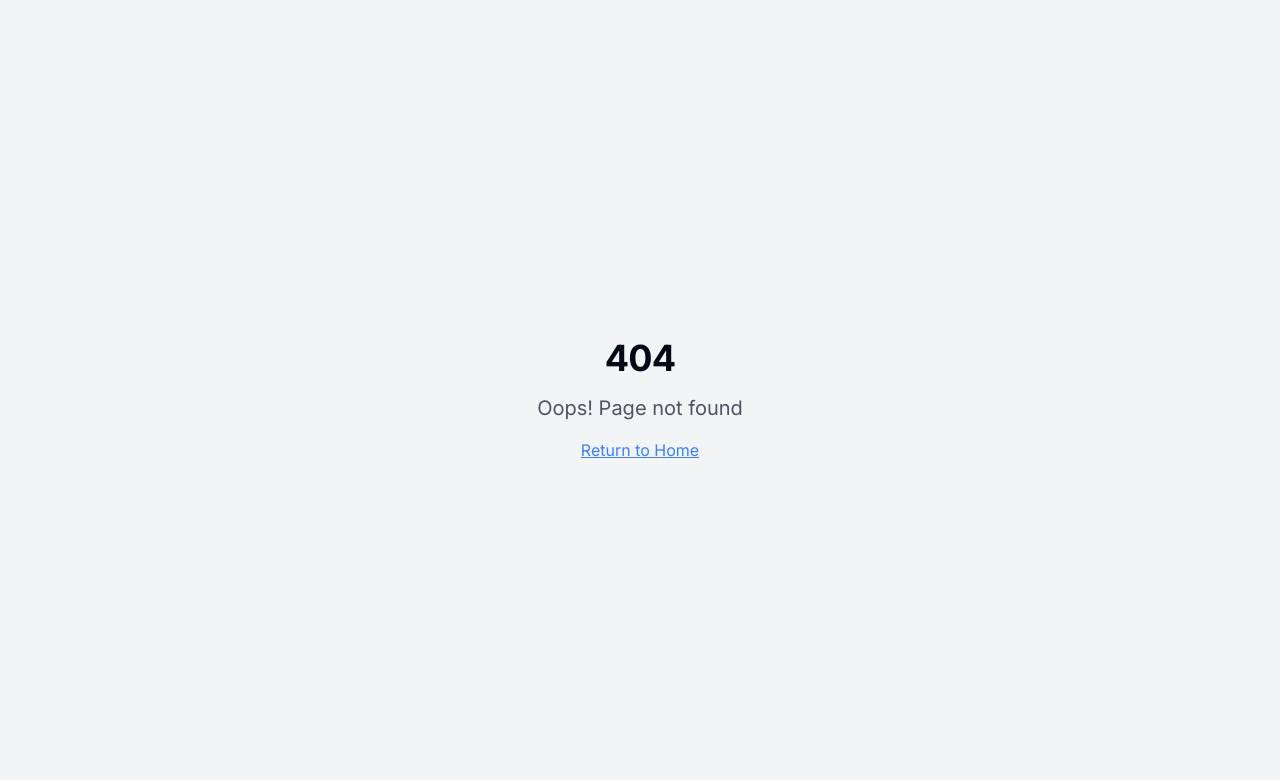
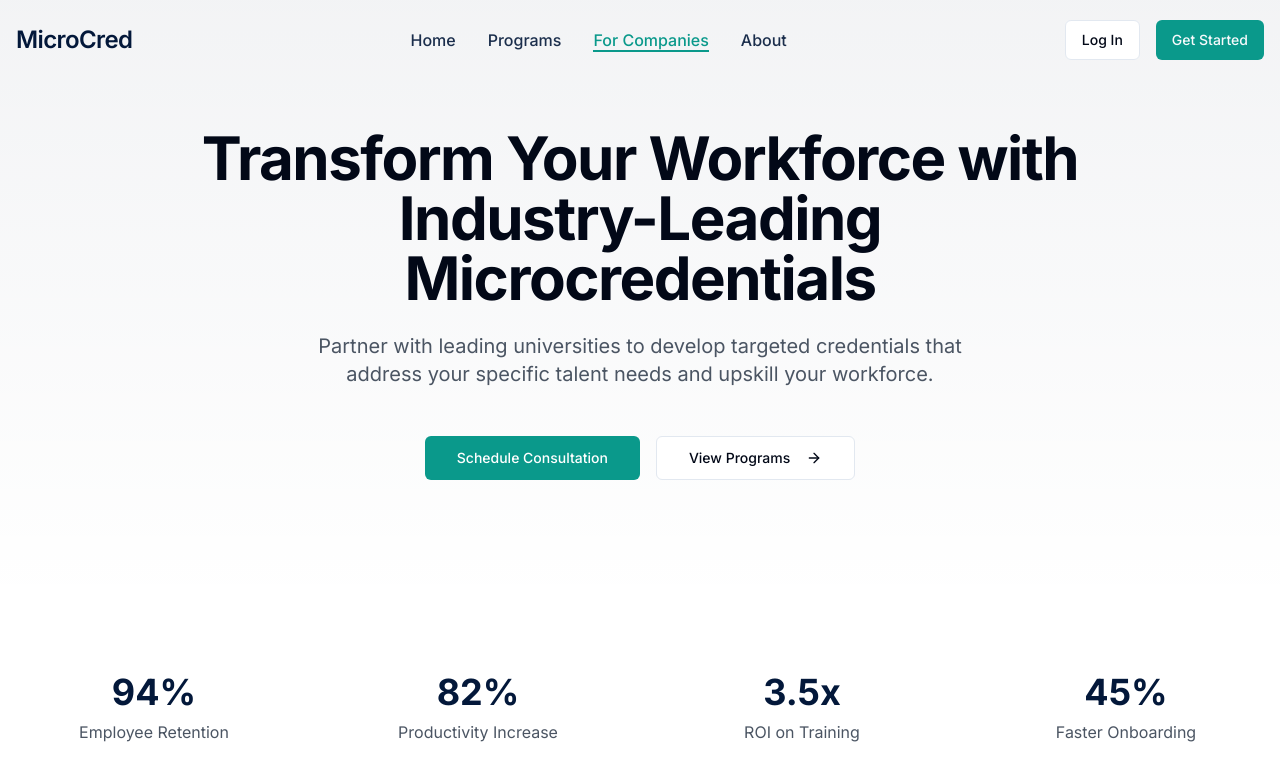
Before and after one commit to xabimurua/microcred-university-link, a React (Vite) app: page /for-companies in a window 1280 px wide. Before the commit this address had no page. Shown: the top 780 px of the page. Built offline with nearby package versions, Linux system fonts and the light colour scheme.

Commit message:
feat: Build "for companies" page

```diff
--- a/src/App.tsx
+++ b/src/App.tsx
@@ -7,6 +7,7 @@ import { BrowserRouter, Routes, Route } from "react-router-dom";
 import Index from "./pages/Index";
 import Programs from "./pages/Programs";
 import ProgramDetails from "./pages/ProgramDetails";
+import ForCompanies from "./pages/ForCompanies";
 import NotFound from "./pages/NotFound";
 
 const queryClient = new QueryClient();
@@ -21,6 +22,7 @@ const App = () => (
           <Route path="/" element={<Index />} />
           <Route path="/programs" element={<Programs />} />
           <Route path="/programs/:programId" element={<ProgramDetails />} />
+          <Route path="/for-companies" element={<ForCompanies />} />
           {/* ADD ALL CUSTOM ROUTES ABOVE THE CATCH-ALL "*" ROUTE */}
           <Route path="*" element={<NotFound />} />
         </Routes>
--- a/src/components/Navbar.tsx
+++ b/src/components/Navbar.tsx
@@ -1,4 +1,3 @@
-
 import React, { useState, useEffect } from "react";
 import { Menu, X } from "lucide-react";
 import { Button } from "@/components/ui/button";
@@ -23,7 +22,6 @@ const Navbar = () => {
     setMobileMenuOpen(!mobileMenuOpen);
   };
 
-  // Close mobile menu when route changes
   useEffect(() => {
     setMobileMenuOpen(false);
   }, [location]);
@@ -44,11 +42,10 @@ const Navbar = () => {
           </Link>
         </div>
 
-        {/* Desktop Navigation */}
         <nav className="hidden md:flex items-center space-x-8">
           <NavLink to="/" currentPath={location.pathname}>Home</NavLink>
           <NavLink to="/programs" currentPath={location.pathname}>Programs</NavLink>
-          <NavLink to="#for-companies" currentPath={location.pathname}>For Companies</NavLink>
+          <NavLink to="/for-companies" currentPath={location.pathname}>For Companies</NavLink>
           <NavLink to="#about" currentPath={location.pathname}>About</NavLink>
         </nav>
 
@@ -61,7 +58,6 @@ const Navbar = () => {
           </Button>
         </div>
 
-        {/* Mobile Menu Button */}
         <button
           className="md:hidden text-primary"
           onClick={toggleMobileMenu}
@@ -71,7 +67,6 @@ const Navbar = () => {
         </button>
       </div>
 
-      {/* Mobile Navigation */}
       <div
         className={cn(
           "md:hidden fixed inset-0 top-[60px] bg-white z-40 transition-all duration-300 ease-in-out",
@@ -83,7 +78,7 @@ const Navbar = () => {
         <div className="container flex flex-col p-6 space-y-6 animate-fade-in">
           <MobileNavLink to="/" currentPath={location.pathname}>Home</MobileNavLink>
           <MobileNavLink to="/programs" currentPath={location.pathname}>Programs</MobileNavLink>
-          <MobileNavLink to="#for-companies" currentPath={location.pathname}>For Companies</MobileNavLink>
+          <MobileNavLink to="/for-companies" currentPath={location.pathname}>For Companies</MobileNavLink>
           <MobileNavLink to="#about" currentPath={location.pathname}>About</MobileNavLink>
 
           <div className="pt-6 border-t border-gray-100 flex flex-col space-y-4">
--- /dev/null
+++ b/src/pages/ForCompanies.tsx
@@ -0,0 +1,78 @@
+
+import React from "react";
+import Navbar from "@/components/Navbar";
+import Footer from "@/components/Footer";
+import CompanyBenefits from "@/components/CompanyBenefits";
+import { Button } from "@/components/ui/button";
+import { ArrowRight } from "lucide-react";
+import { Link } from "react-router-dom";
+
+const ForCompanies = () => {
+  return (
+    <div className="min-h-screen flex flex-col">
+      <Navbar />
+      <main className="flex-grow">
+        {/* Hero Section */}
+        <section className="relative bg-gradient-to-b from-primary/5 to-transparent py-20 md:py-32">
+          <div className="container px-4 mx-auto">
+            <div className="max-w-4xl mx-auto text-center">
+              <h1 className="text-4xl md:text-5xl lg:text-6xl font-bold mb-6 tracking-tight">
+                Transform Your Workforce with Industry-Leading Microcredentials
+              </h1>
+              <p className="text-lg md:text-xl text-gray-600 mb-8 md:mb-12 max-w-2xl mx-auto">
+                Partner with leading universities to develop targeted credentials that address your specific talent needs and upskill your workforce.
+              </p>
+              <div className="flex flex-col sm:flex-row gap-4 justify-center">
+                <Button
+                  size="lg"
+                  className="bg-accent hover:bg-accent/90 text-white"
+                >
+                  Schedule Consultation
+                </Button>
+                <Button
+                  size="lg"
+                  variant="outline"
+                  asChild
+                >
+                  <Link to="/programs" className="group">
+                    View Programs
+                    <ArrowRight className="ml-2 h-4 w-4 group-hover:translate-x-1 transition-transform" />
+                  </Link>
+                </Button>
+              </div>
+            </div>
+          </div>
+        </section>
+
+        {/* Stats Section */}
+        <section className="py-16 bg-white">
+          <div className="container px-4 mx-auto">
+            <div className="grid grid-cols-2 md:grid-cols-4 gap-8 md:gap-12">
+              {[
+                { value: "94%", label: "Employee Retention" },
+                { value: "82%", label: "Productivity Increase" },
+                { value: "3.5x", label: "ROI on Training" },
+                { value: "45%", label: "Faster Onboarding" }
+              ].map((stat, index) => (
+                <div key={index} className="text-center">
+                  <div className="text-3xl md:text-4xl font-bold text-primary mb-2">
+                    {stat.value}
+                  </div>
+                  <div className="text-sm md:text-base text-gray-600">
+                    {stat.label}
+                  </div>
+                </div>
+              ))}
+            </div>
+          </div>
+        </section>
+
+        {/* Company Benefits Section */}
+        <CompanyBenefits />
+      </main>
+      <Footer />
+    </div>
+  );
+};
+
+export default ForCompanies;
```
